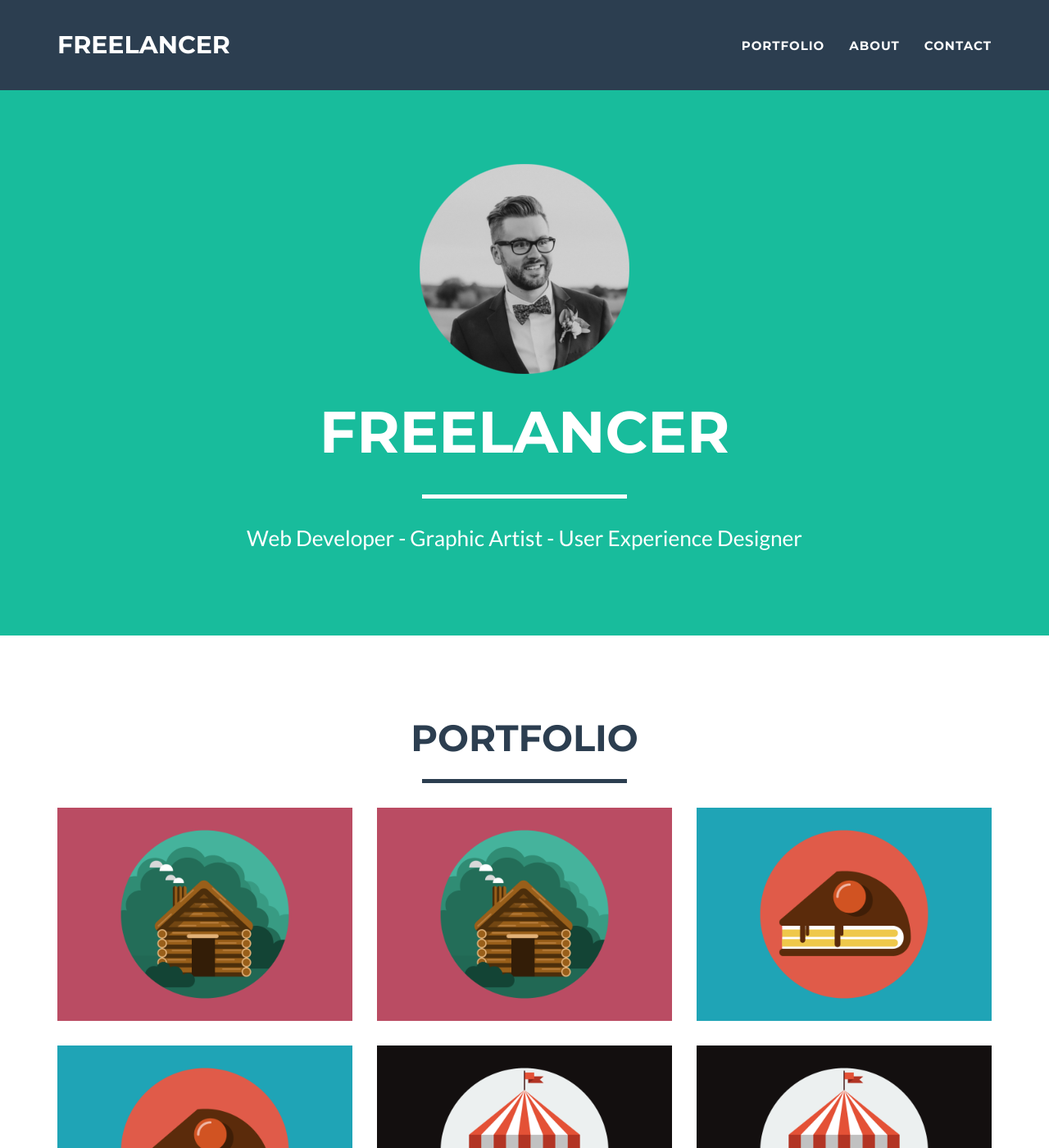
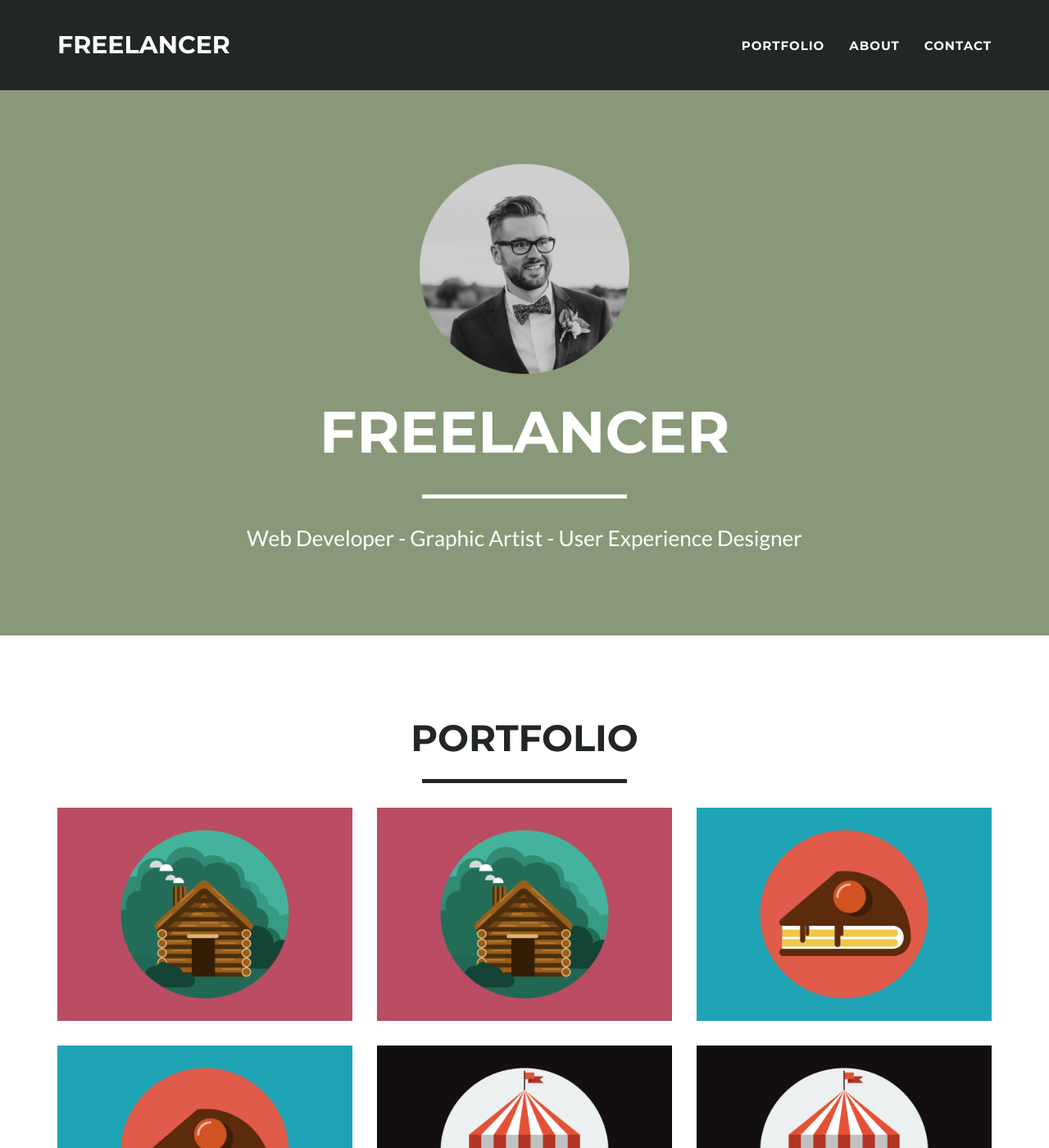
Before and after one commit to SnellOKC/snellokc.github.io, a Jekyll site: the page built from index.html, in a window 1280 px wide and 1400 px high. Shown: the whole window at 82% size. Built offline with Jekyll 4.4.1, drawn with Linux system fonts in a browser that asks for light colours.

Commit message:
Color experiment 1

```diff
--- a/_config.yml
+++ b/_config.yml
@@ -25,10 +25,10 @@ disqus_shortname: myshortname
 
 # Color settings (hex-codes without the leading hash-tag)
 color:
-  primary: 18bc9c #80B3FF
-  primary-rgb: "24,288,156" #"128,179,255"
-  secondary: 2c3e50 #FD6E8A
-  secondary-dark: 233140 #A2122F
+  primary: 899878 #18bc9c #80B3FF
+  primary-rgb: "54,60,47" #"24,288,156" #"128,179,255"
+  secondary: 222725 #2c3e50 #FD6E8A
+  secondary-dark: 121113 #233140 #A2122F
 
 # Footer settings
 footer:
```
